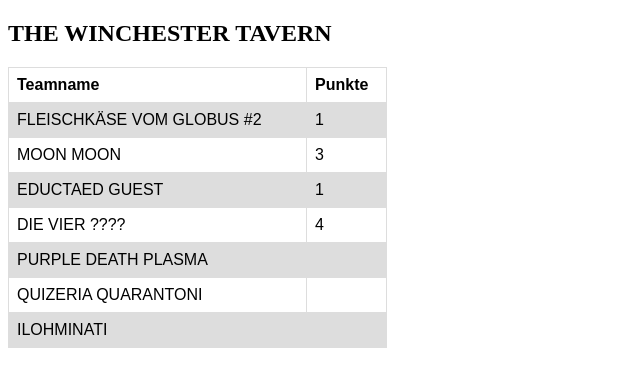
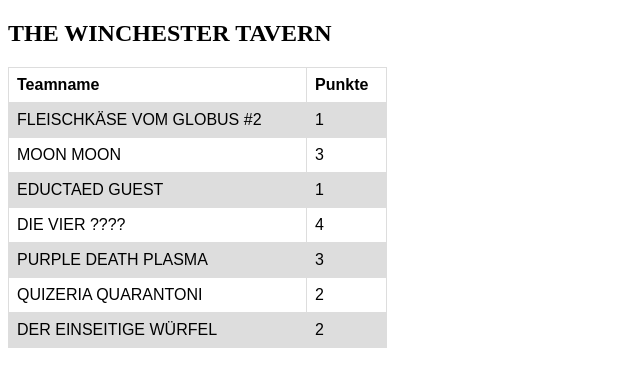
Before and after one commit to Dietze1595/Dietze1595.github.io, a plain HTML site: page index.html in a window 1280 px wide. Shown: the whole page, without its empty margins (0-640 px from the left). Drawn offline with Linux system fonts and the light colour scheme.

Commit message:
Update index.html

```diff
--- a/index.html
+++ b/index.html
@@ -46,15 +46,15 @@ tr:nth-child(even) {
   </tr>
   <tr>
     <td>PURPLE DEATH PLASMA</td>
-    <td></td>
+    <td>3</td>
   </tr>
   <tr>
     <td>QUIZERIA QUARANTONI</td>
-    <td></td>
+    <td>2</td>
   </tr>
   <tr>
-    <td>ILOHMINATI</td>
-    <td></td>
+    <td>DER EINSEITIGE WÜRFEL</td>
+    <td>2</td>
   </tr>
 </table>
 
```
